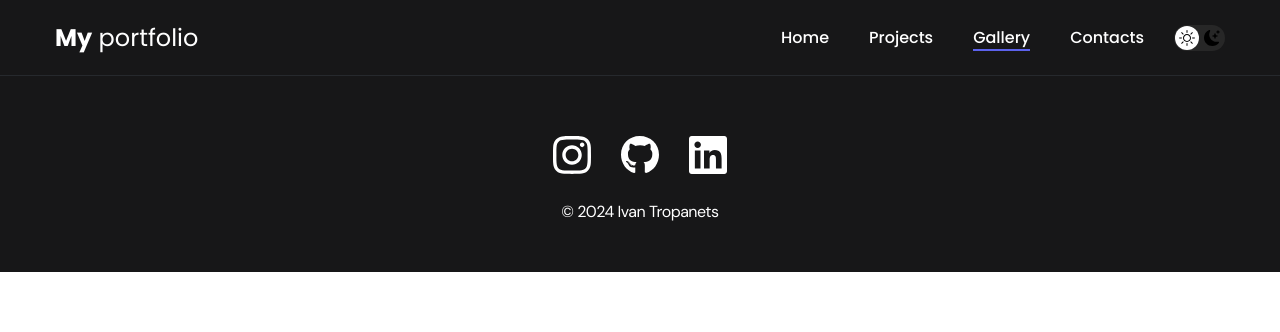
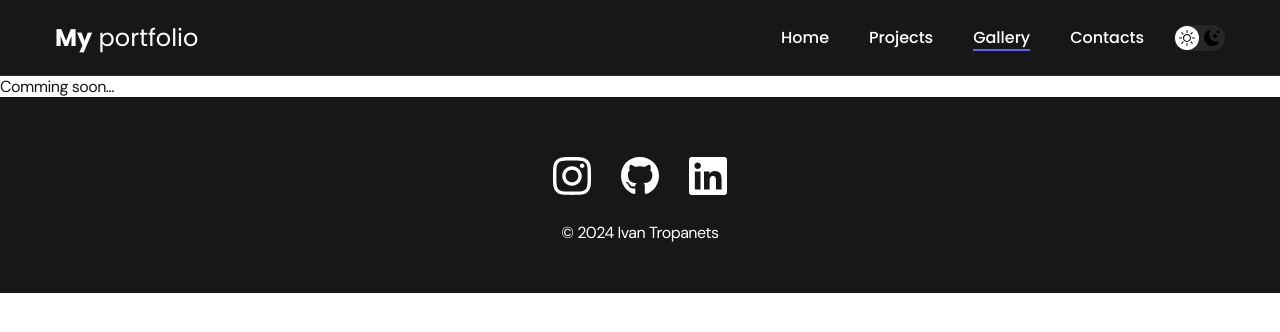
Before and after one commit to RayChikS/React-Portfolio, a React (Create React App) app: page /gallery in a window 1280 px wide. Shown: the top 332 px of the page. Built offline with nearby package versions, Linux system fonts and the light colour scheme.

Commit message:
fixes-and-added-gallery-notify

```diff
--- a/src/App.js
+++ b/src/App.js
@@ -9,6 +9,7 @@ import Contacts from "./pages/Contacts";
 import ProjectPage from "./pages/ProjectPage";
 
 import ScrollToTop from "./helpers/scrollToTop";
+import Gallery from "./pages/Gallery";
 
 function App() {
   return (
@@ -19,6 +20,7 @@ function App() {
         <Routes>
           <Route path="/" element={<Home />} />
           <Route path="/projects" element={<Projects />} />
+          <Route path="/gallery" element={<Gallery />} />
           <Route path="/project/:id" element={<ProjectPage />} />
           <Route path="/contacts" element={<Contacts />} />
         </Routes>
--- /dev/null
+++ b/src/pages/Gallery.js
@@ -0,0 +1,5 @@
+const Gallery = () => {
+  return <p>Comming soon...</p>;
+};
+
+export default Gallery;
--- a/src/styles/main.css
+++ b/src/styles/main.css
@@ -47,7 +47,7 @@
 
 html,
 body {
-  min-height: 100vh;
+  height: 100vh;
 
   font-family: "DM Sans", sans-serif;
   letter-spacing: -0.5px;
@@ -58,11 +58,11 @@ body {
 }
 
 #root {
-  min-height: 100vh;
+  height: 100vh;
 }
 
 .app {
-  min-height: 100vh;
+  height: 100vh;
   display: flex;
   flex-direction: column;
 }
```
